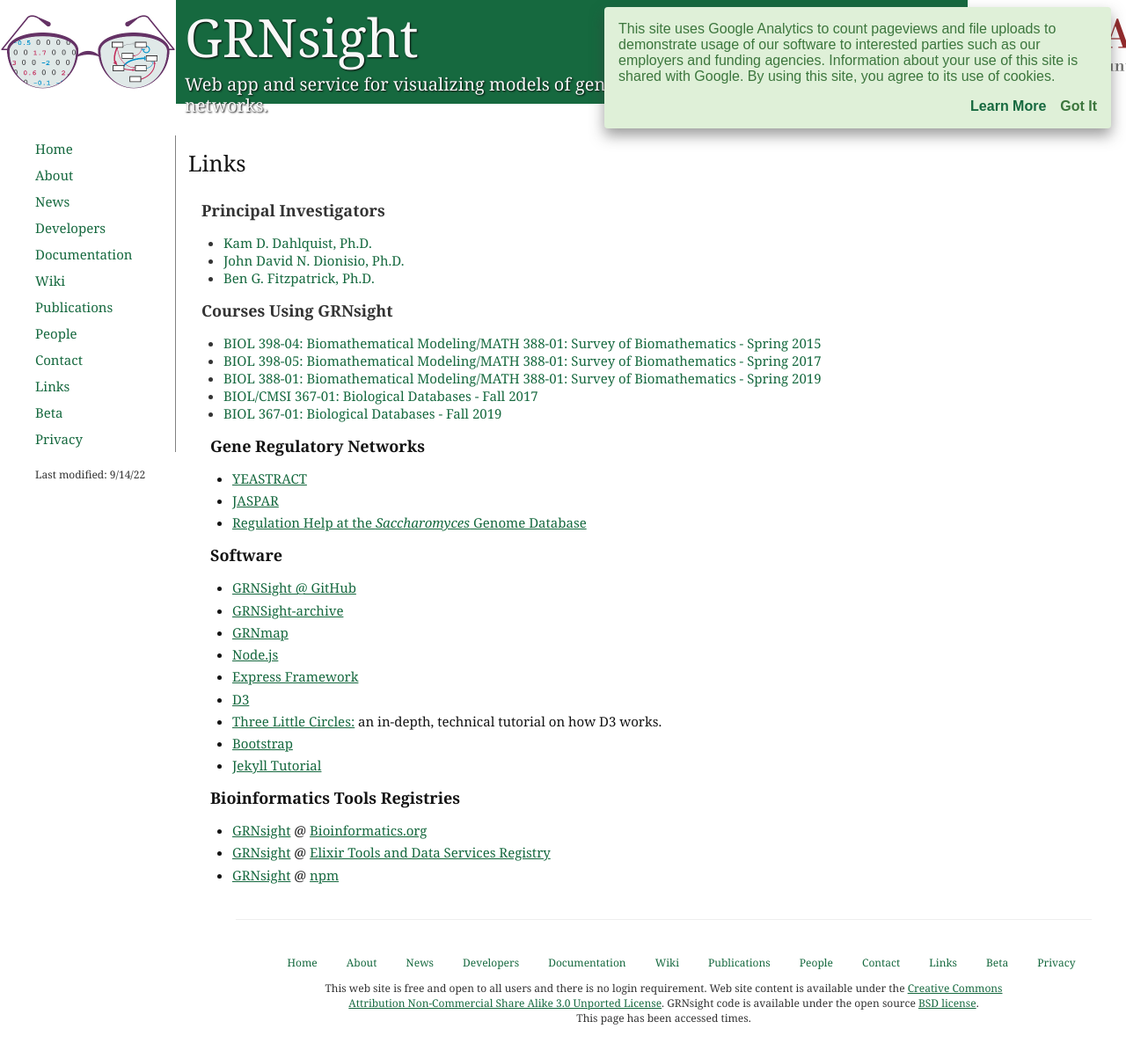
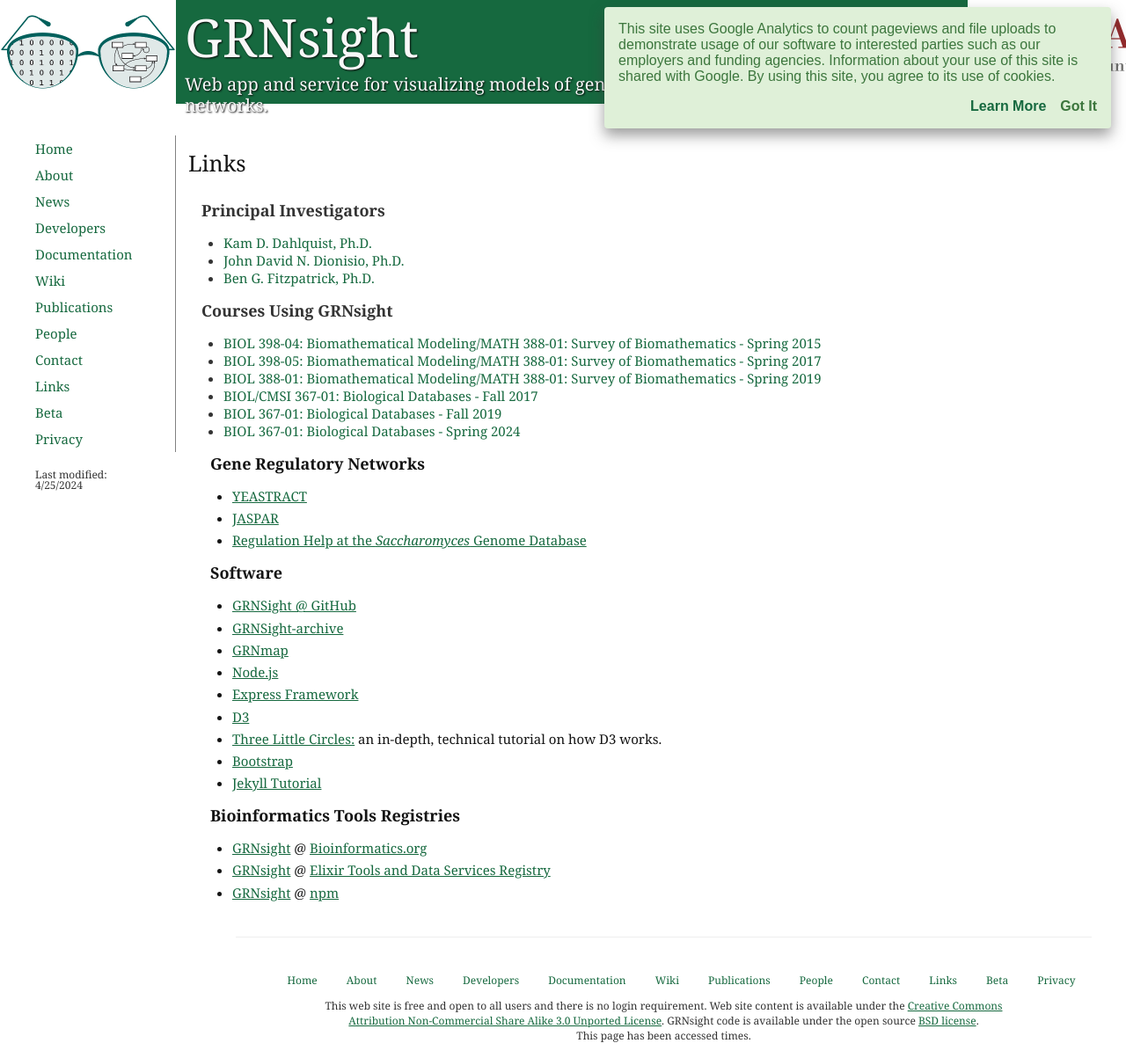
Before and after one commit to dondi/GRNsight, a Jekyll site: the page built from links.html, in a window 1280 px wide. Shown: the whole page at 88% size. Built offline with Jekyll 4.4.1, drawn with Linux system fonts in a browser that asks for light colours; nearby versions of some CDN libraries.

Commit message:
add link to Spring 2024 BioDB class

```diff
--- a/links.html
+++ b/links.html
@@ -1,7 +1,7 @@
 ---
 layout: default
 title: Links
-modified: 9/14/22
+modified: 4/25/2024
 description: Useful links for GRNsight, an open source web application and service for visualizing models of small- to medium-scale gene regulatory networks.
 ---
             <p id="pageTitle">Links</p>
@@ -20,6 +20,7 @@
                   <li><a href="https://openwetware.org/wiki/BIOL388/S19" target="_blank">BIOL 388-01: Biomathematical Modeling/MATH 388-01: Survey of Biomathematics - Spring 2019</a></li>
                   <li><a href="https://xmlpipedb.cs.lmu.edu/biodb/fall2017/index.php/Main_Page" target="_blank">BIOL/CMSI 367-01: Biological Databases - Fall 2017</a></li>
                   <li><a href="https://xmlpipedb.cs.lmu.edu/biodb/fall2019/index.php/Main_Page" target="_blank">BIOL 367-01: Biological Databases - Fall 2019</a></li>
+                  <li><a href="https://xmlpipedb.cs.lmu.edu/biodb/spring2024/index.php/Main_Page" target="_blank">BIOL 367-01: Biological Databases - Spring 2024</a></li>
                 </ul>
 
             <div id="pageContent">
```
